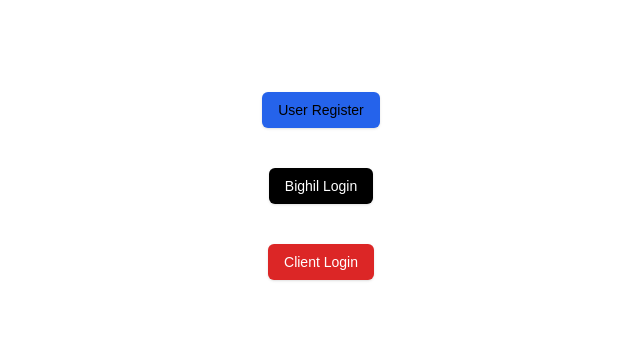
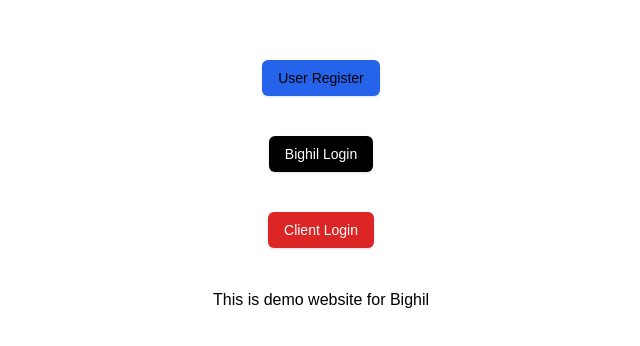
Before and after one commit to GliggoTech/bighil-client, a Next.js app: page / in a window 1280 px wide. Shown: the part 214-560 px from the top of the page, without its empty margins (319-959 px from the left). Built offline with nearby package versions, Linux system fonts and the light colour scheme.

Commit message:
demo commit

```diff
--- a/src/app/(public)/page.js
+++ b/src/app/(public)/page.js
@@ -17,6 +17,9 @@ export default function Home() {
         {" "}
         <Link href={"/client/client-login"}>Client Login</Link>{" "}
       </Button>
+      <div>
+        <h1> This is demo website for Bighil</h1>
+      </div>
     </div>
   );
 }
```
